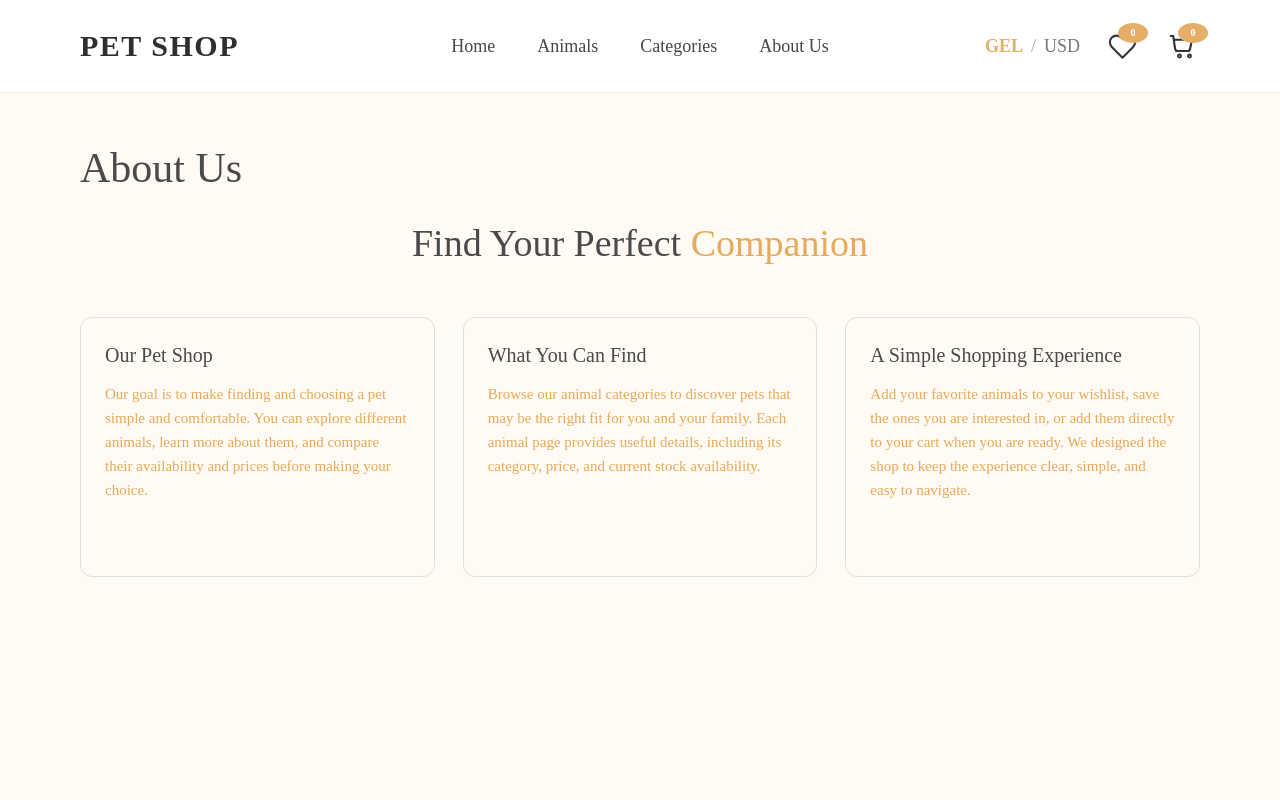
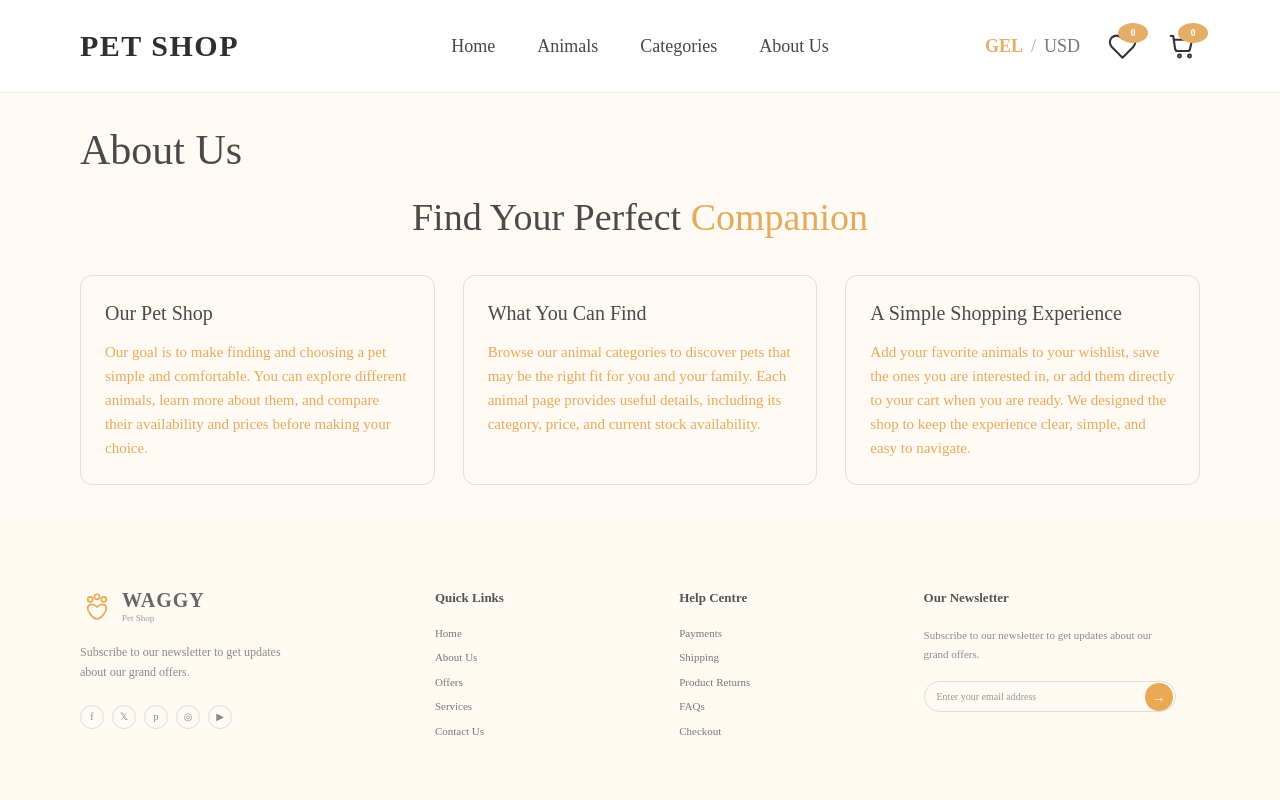
Before and after one commit to khato21/pet-shop-frontend, a React (Vite) app: page /about-us in a window 1280 px wide. Shown: the top 800 px of the page. Built offline with nearby package versions, Linux system fonts and the light colour scheme.

Commit message:
Fix About Us page layout

```diff
--- a/src/pages/AboutUs/AboutUsPage.module.css
+++ b/src/pages/AboutUs/AboutUsPage.module.css
@@ -1,10 +1,10 @@
 .page {
   width: 100%;
-  min-height: calc(100vh - 160px);
+  min-height: auto;
 
   margin: 0;
 
-  padding: 50px 0 80px;
+  padding: 32px 0 35px;
 
   background: #fffaf3;
 
@@ -26,7 +26,7 @@
 }
 
 .title {
-  margin: 0 0 28px;
+  margin: 0 0 20px;
 
   color: #4a4a4a;
 
@@ -40,7 +40,7 @@
 .description {
   max-width: 900px;
 
-  margin: 0 auto 10px;
+  margin: 0 auto 8px;
 
   color: #4a4a4a;
 
@@ -62,11 +62,11 @@
 
   gap: 28px;
 
-  margin-top: 50px;
+  margin-top: 34px;
 }
 
 .infoBlock {
-  min-height: 260px;
+  min-height: 210px;
 
   padding: 24px;
 
@@ -107,8 +107,18 @@
 ======================================== */
 
 @media (max-width: 1000px) {
+  .page {
+    padding: 35px 0 45px;
+  }
+
   .infoSection {
     grid-template-columns: 1fr;
+
+    margin-top: 35px;
+  }
+
+  .infoBlock {
+    min-height: auto;
   }
 }
 
```
